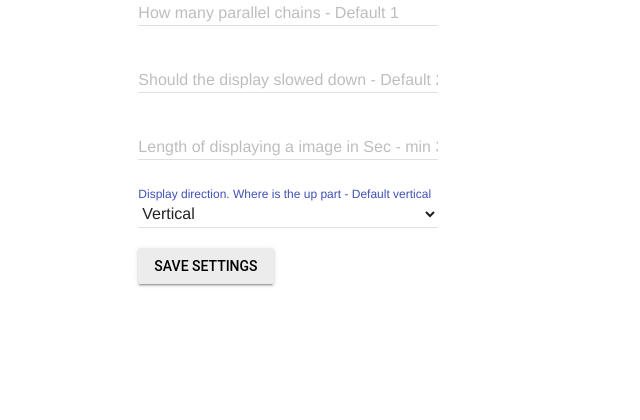
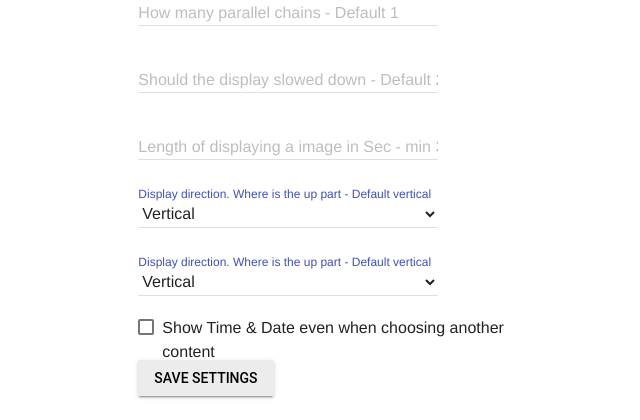
Before and after one commit to Npmr/rpi-rgb-led-matrix-frontend, a Flask app: template templates/settings.html in a window 1280 px wide. Shown: the part 434-854 px from the top of the page, without its empty margins (307-947 px from the left). Run offline with Flask 3, Linux system fonts and the light colour scheme; the template is opened without the code that fills it, so the values that code supplies are empty.

Commit message:
Added a new feature where you can display the time and a image / GIF at the same time. Just by changing the settings and choosing to display both

```diff
--- a/app.py
+++ b/app.py
@@ -99,12 +99,20 @@ def save_settings():
     new_parallelChains = request.form['parallelChains']
     new_ledSlowdown = request.form['ledSlowdown']
     new_playlistTime = request.form['playlistTime']
+    new_displayTimeAndDate = request.form.get('showClockAndPicture')
+
+    if new_displayTimeAndDate == 'on':
+        new_displayTimeAndDate = "checked"
+    else:
+        new_displayTimeAndDate = ""
+
+    print(new_displayTimeAndDate)
 
     # Update the settings.json file
     with open('settings.json', 'w') as f:
         json.dump({'heightInPixel': new_height, 'widthInPixel': new_width, 'direction': new_direction,
                    'chainLength': new_chainLength, 'parallelChains': new_parallelChains, 'ledSlowdown': new_ledSlowdown,
-                   'playlistTime': new_playlistTime}, f, indent=4)
+                   'playlistTime': new_playlistTime, 'displayTimeAndDate': new_displayTimeAndDate}, f, indent=4)
     return redirect(url_for('settings'))
 
 
@@ -194,9 +202,11 @@ def stopProcess():
         if "demo" in process.name():
             process.kill()
             break
-        if "clock" in process.name():
-            process.kill()
-            break
+        settings = read_settings()
+        if settings["displayTimeAndDate"] == "":
+            if "clock" in process.name():
+                process.kill()
+                break
 
 
 def getFreeDiskSpace():
--- a/info.json
+++ b/info.json
@@ -1,4 +1,4 @@
 {
-  "currentApplicationVersion": "v0.0.22",
-  "whatChanged": "In this version we refactored the layout for the image and gif page as well adapted the Upload page for a more consistent look."
+  "currentApplicationVersion": "v0.0.23",
+  "whatChanged": "Added a new param in the setting to display the date and time together with a normal conent."
 }
--- a/settings.json
+++ b/settings.json
@@ -5,5 +5,6 @@
     "chainLength": "12",
     "parallelChains": "2",
     "ledSlowdown": "2",
-    "playlistTime": "30"
+    "playlistTime": "30",
+    "displayTimeAndDate": "checked"
 }
--- a/templates/settings.html
+++ b/templates/settings.html
@@ -136,6 +136,37 @@
                                 Default vertical</label>
                             <span class="mdl-textfield__error">Input is not a number!</span>
                         </div>
+                        <div class="mdl-textfield mdl-js-textfield mdl-textfield--floating-label">
+                            <select name="direction" id="direction" class="mdl-textfield__input">
+                                <option value="vertical"
+                                        {% if settings['direction'] == 'vertical' %}selected{% endif %}>
+                                    Vertical
+                                </option>
+                                <option value="verticalTurned"
+                                        {% if settings['direction'] == 'verticalTurned' %}selected{% endif %}>
+                                    Vertical Gedreht
+                                </option>
+                                <option value="horizontal"
+                                        {% if settings['direction'] == 'horizontal' %}selected{% endif %}>
+                                    Horizontal
+                                </option>
+                                <option value="horizontalTurned"
+                                        {% if settings['direction'] == 'horizontalTurned' %}selected{% endif %}>
+                                    Horizontal Gedreht
+                                </option>
+                            </select>
+
+                            <label class="mdl-textfield__label" for="direction">Display direction. Where is the up part -
+                                Default vertical</label>
+                            <span class="mdl-textfield__error">Input is not a number!</span>
+                        </div>
+                        <div>
+                            <label class="mdl-checkbox mdl-js-checkbox mdl-js-ripple-effect" for="showClockAndPicture">
+                              <input type="checkbox" id="showClockAndPicture" name="showClockAndPicture" class="mdl-checkbox__input" {{ settings['displayTimeAndDate'] }}>
+                              <span class="mdl-checkbox__label">Show Time & Date even when choosing another content</span>
+                            </label>
+                        </div>
+                    </br>
                         <button type="submit"
                                 class="mdl-button mdl-js-button mdl-button--raised mdl-js-ripple-effect fw">
                             Save Settings
```
